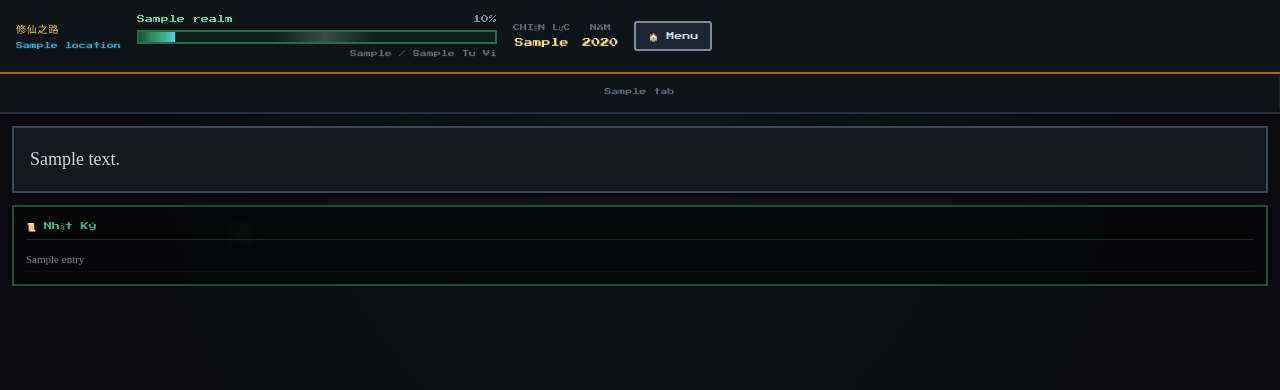
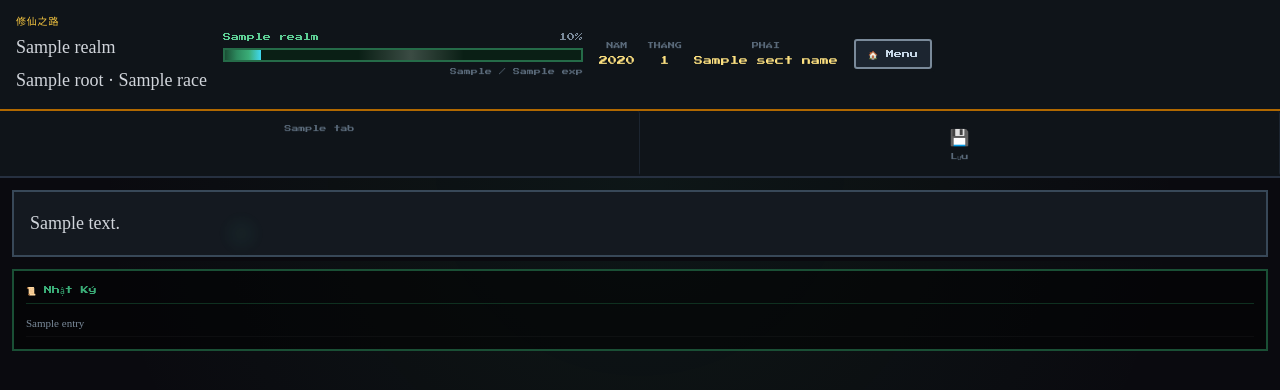
Before and after one commit to dyan0403/flask-game-xiuxian, a Python web app: template templates/game.html in a window 1280 px wide. Shown: the top 390 px of the page. Run offline with Jinja, Linux system fonts and the light colour scheme; the template is opened without the code that fills it: most values are stand-ins (such as "Sample title", 1, 10 or a date in 2020).

Commit message:
Updated game.html

```diff
--- a/templates/game.html
+++ b/templates/game.html
@@ -7,7 +7,8 @@
   <header class="px-header">
     <div class="px-header-left">
       <div class="px-game-title">修仙之路</div>
-      <div class="px-location">{{ player.location if player.location is defined else 'Thanh Vân Sơn' }}</div>
+      <div class="px-header-realm">{{ realm.name_vn }}</div>
+      <div class="px-header-info">{{ root.name_vn }} · {{ race.name_vn }}</div>
     </div>
     <div class="px-header-center">
       <div class="px-cult-labels">
@@ -19,16 +20,20 @@
           <div class="px-cult-shimmer"></div>
         </div>
       </div>
-      <div class="px-cult-nums">{{ exp_current }} / {{ exp_required }} Tu Vi</div>
+      <div class="px-cult-nums">{{ exp_current }} / {{ exp_required }} exp</div>
     </div>
     <div class="px-header-right">
       <div class="px-stat-col">
-        <span class="px-stat-label">CHIẾN LỰC</span>
-        <span class="px-stat-val">{{ player.combat_power if player.combat_power is defined else '1,240' }}</span>
+        <span class="px-stat-label">NĂM</span>
+        <span class="px-stat-val">{{ time.year }}</span>
       </div>
       <div class="px-stat-col">
-        <span class="px-stat-label">NĂM</span>
-        <span class="px-stat-val">{{ time.year }}</span>
+        <span class="px-stat-label">THÁNG</span>
+        <span class="px-stat-val">{{ time.month }}</span>
+      </div>
+      <div class="px-stat-col">
+        <span class="px-stat-label">PHÁI</span>
+        <span class="px-stat-val">{{ sect_name }}</span>
       </div>
     </div>
     <div class="px-header-actions">
@@ -58,6 +63,10 @@
         <span class="px-tab-label">{{ label }}</span>
       </a>
     {% endfor %}
+    <a class="px-tab-btn {{ 'active' if tab == 'save' else '' }}" href="{{ url_for('game', tab='save') }}" data-tab="save">
+      <span class="px-tab-icon">💾</span>
+      <span class="px-tab-label">Lưu</span>
+    </a>
   </nav>
 
   <!-- MAIN CONTENT -->
```
